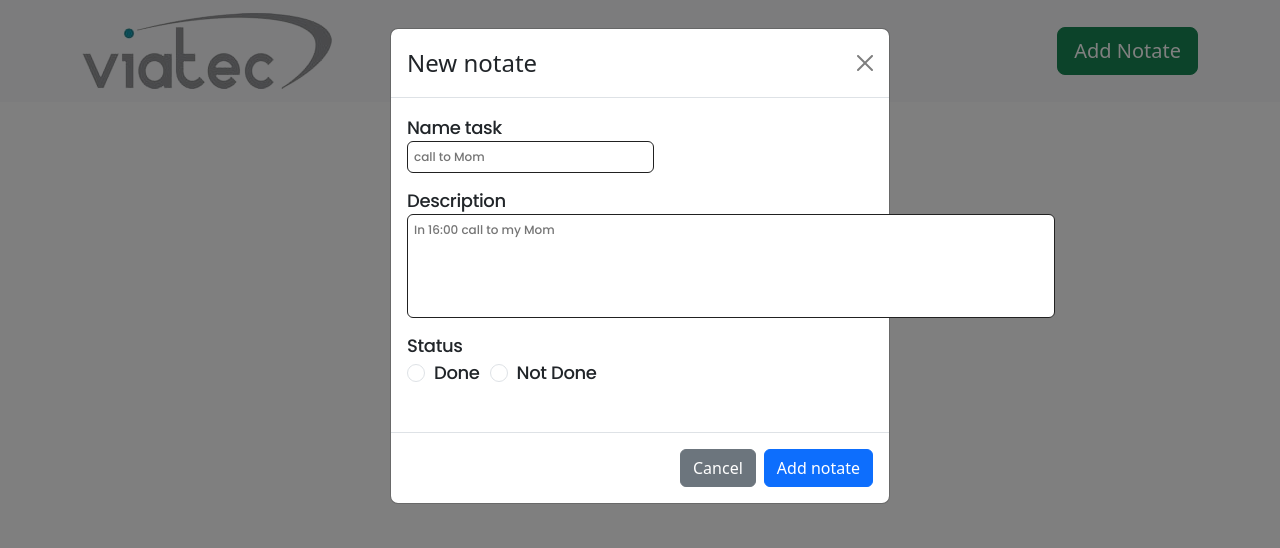
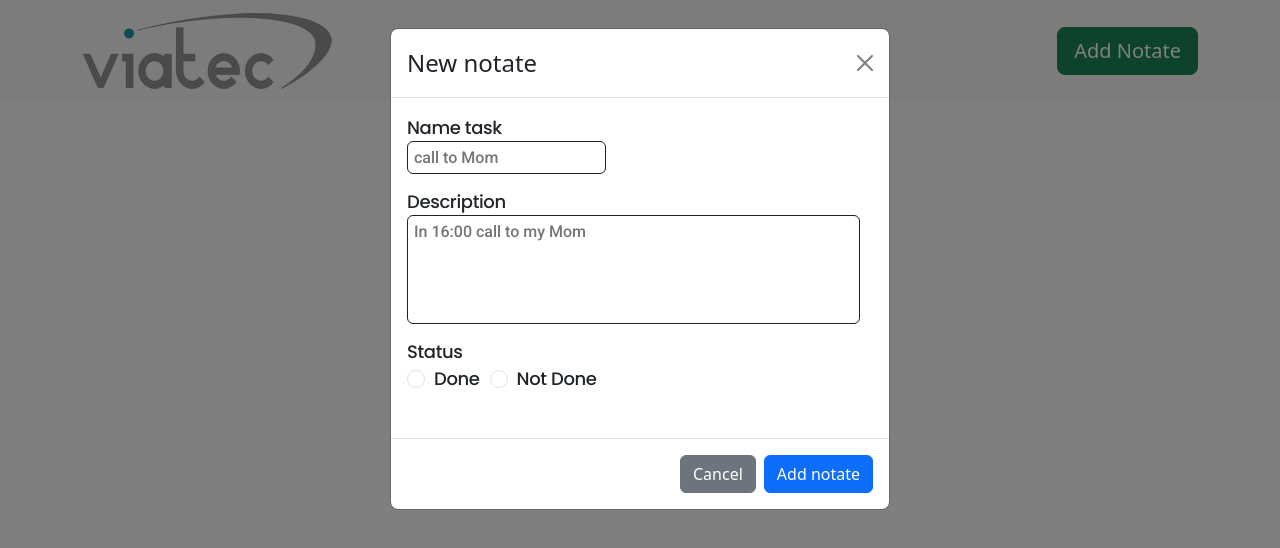
Before and after one commit to Str0ng3r/techquest-viatec, a React (Create React App) app: page / in a window 1280 px wide. Both pictures are taken after a click on the button "Add Notate". Shown: the top 548 px of the page. Built offline with nearby package versions, Linux system fonts and the light colour scheme.

Commit message:
edit font-size and font-family for inputs

```diff
--- a/src/components/header/header.jsx
+++ b/src/components/header/header.jsx
@@ -55,7 +55,7 @@ export const Header = () => {
               <textarea
                 name="desc"
                 id="description"
-                cols="60"
+                cols="50"
                 rows="5"
                 placeholder="In 16:00 call to my Mom"
                 className={styles.area_form}
--- a/src/components/header/header.module.css
+++ b/src/components/header/header.module.css
@@ -1,4 +1,5 @@
-@import url("https://fonts.googleapis.com/css2?family=Poppins:wght@400;500;600;700&display=swap");
+@import url('https://fonts.googleapis.com/css2?family=Poppins:wght@400;500;600;700&family=Roboto:wght@400;500&display=swap');
+
 
 .cont_form {
   display: flex;
@@ -20,8 +21,8 @@
   margin-bottom: 14px;
 }
 .input_form {
-  font-family: Poppins;
-  font-size: 12px;
+  font-family: Roboto;
+  font-size: 16px;
   font-style: normal;
   font-weight: 500;
   border-radius: 6px;
@@ -34,8 +35,8 @@
 }
 
 .area_form {
-  font-family: Poppins;
-  font-size: 12px;
+  font-family: Roboto;
+  font-size: 16px;
   resize: none;
   font-style: normal;
   font-weight: 500;
--- a/src/components/main/main.jsx
+++ b/src/components/main/main.jsx
@@ -158,7 +158,7 @@ handleCloseModal();
               <textarea
                 name="desc"
                 id="description"
-                cols="60"
+                cols="50"
                 value={currentDescription}
                 rows="5"
                 placeholder="In 16:00 call to my Mom"
```
